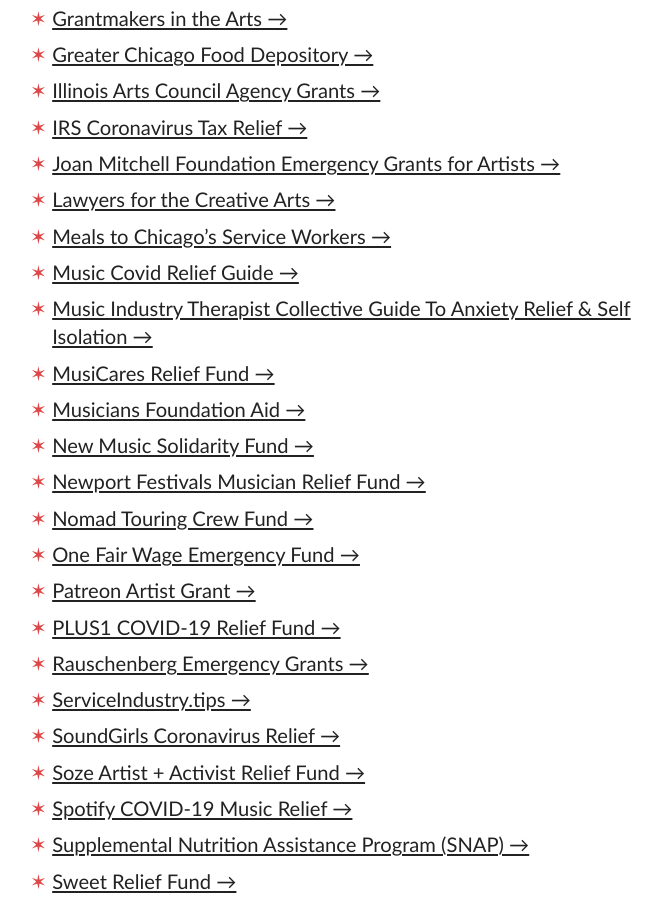
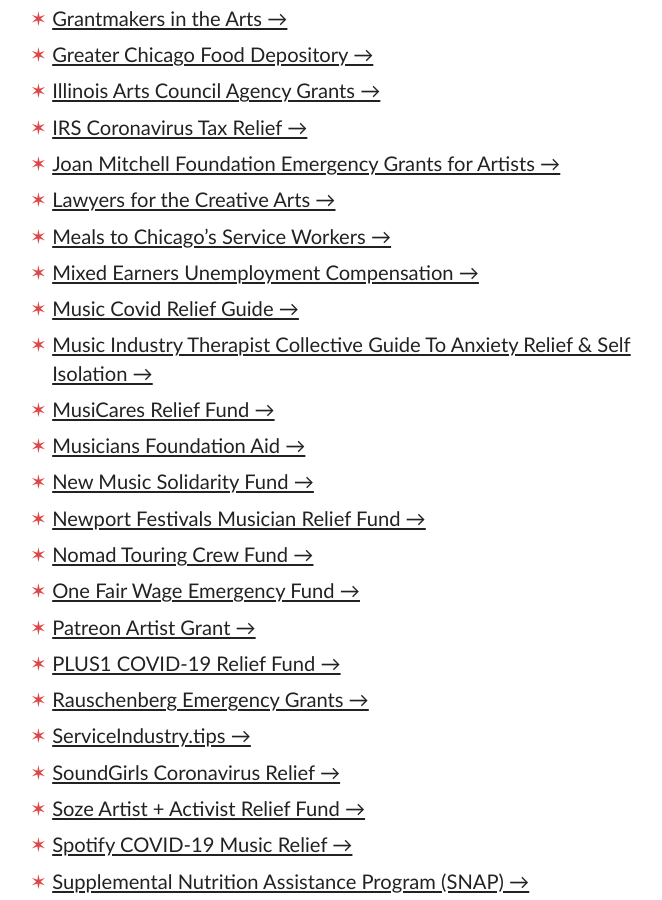
Before and after one commit to spencertweedy/chicagoservicerelief, a Jekyll site: the page built from resources.html, in a window 1280 px wide and 900 px high, scrolled down 1150 px. Shown: the whole window, without its empty margins (290-952 px from the left). Built offline with Jekyll 4.4.1, drawn with Linux system fonts in a browser that asks for light colours.

```diff
--- a/_data/establishments.yml
+++ b/_data/establishments.yml
@@ -2395,3 +2395,6 @@
 - title: Touring Professionals Relief Kitchen
   url: https://leeinitiative.org/touring-professionals-relief-kitchen/
   type: fund
+- title: Mixed Earners Unemployment Compensation
+  url: https://www2.illinois.gov/ides/Pages/meuc.aspx
+  type: resource
```
